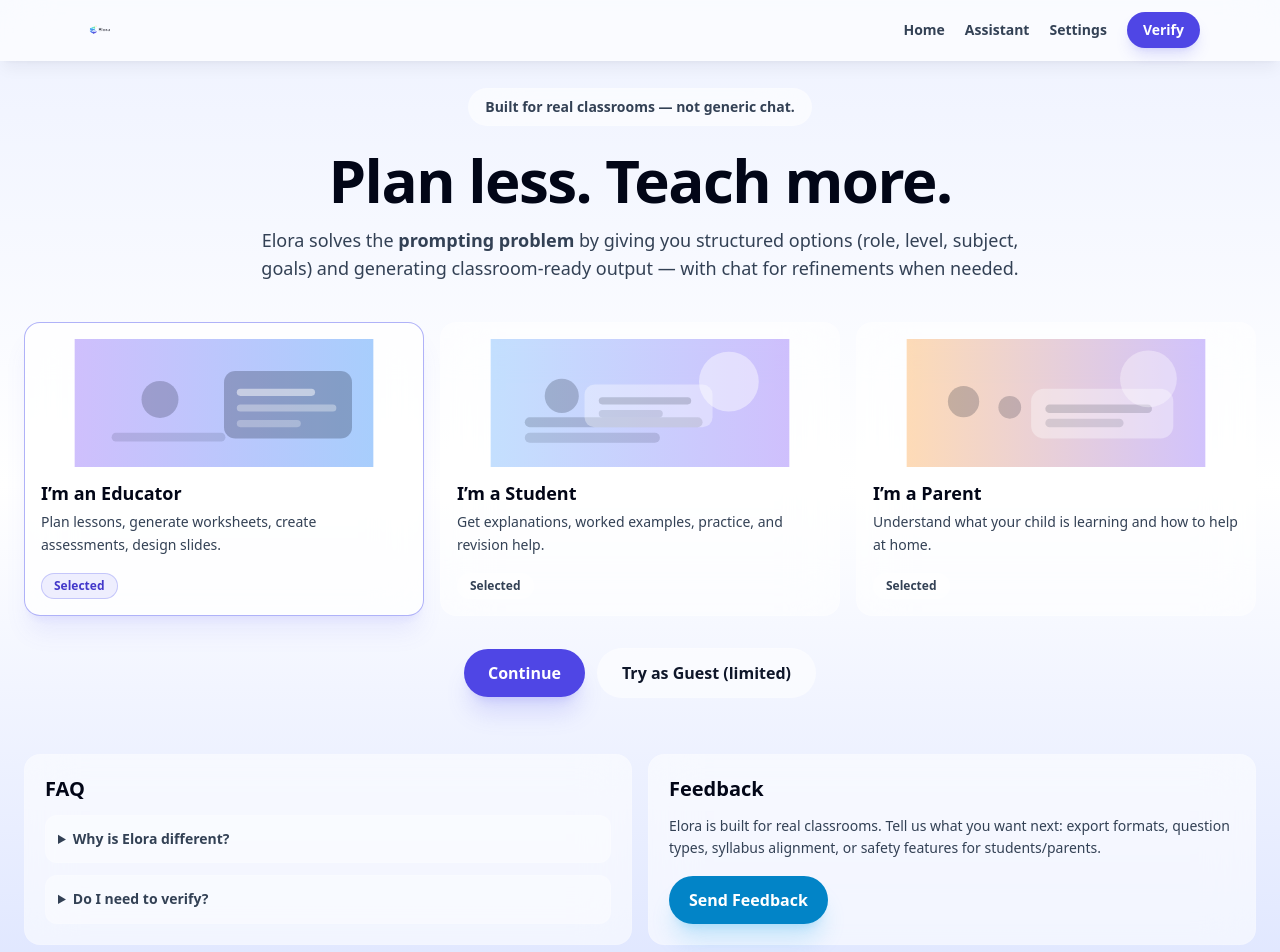
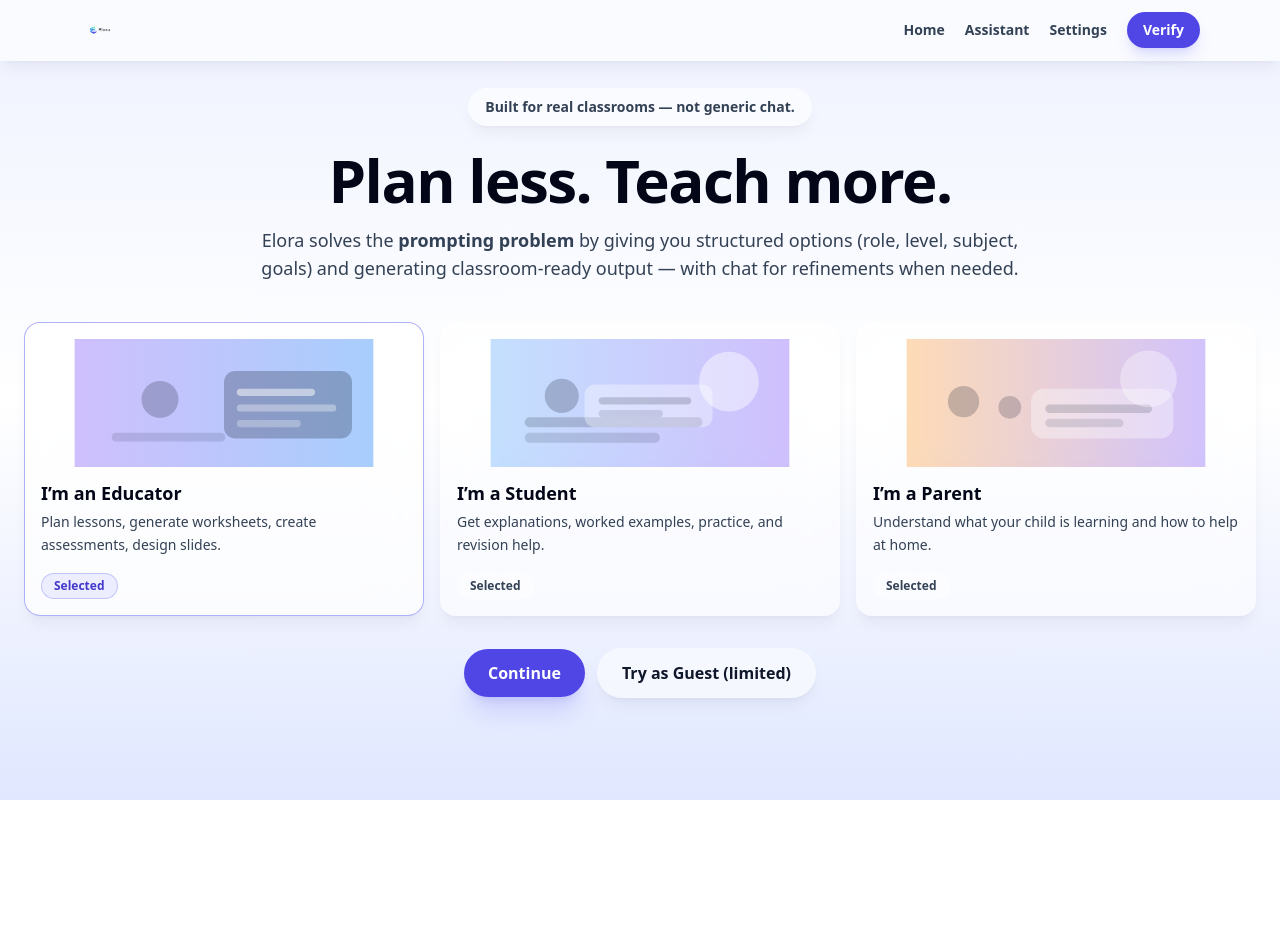
Before and after one commit to tweetharis-netizen/elora-verification-ui, a Next.js app: page / in a window 1280 px wide. Shown: the top 952 px of the page. After the commit the page ends 800 px from the top, so only its background shows below. Built offline with nearby package versions, Linux system fonts and the light colour scheme.

Commit message:
Update index.js

```diff
--- a/pages/index.js
+++ b/pages/index.js
@@ -28,33 +28,45 @@
   const [role, setRoleState] = useState("educator");
   const [gateOpen, setGateOpen] = useState(false);
 
-  const continueFlow = () => {
+  const safeNav = async (path) => {
+    try {
+      await router.push(path);
+    } catch {
+      // Hard fallback (prevents “button does nothing”)
+      window.location.href = path;
+    }
+  };
+
+  const continueFlow = async () => {
     setRole(role);
 
     const s = getSession();
     if (s.verified) {
       setGuest(false);
-      router.push("/assistant");
+      await safeNav("/assistant");
       return;
     }
 
-    // Not verified → prompt verify/guest gate
     setGateOpen(true);
   };
 
-  const pickGuest = () => {
+  const pickGuest = async () => {
+    // Ensure state is committed BEFORE navigation
     setRole(role);
     setVerified(false);
     setGuest(true);
     setGateOpen(false);
-    router.push("/assistant");
+
+    // Next tick improves reliability in some browsers/devices
+    await new Promise((r) => setTimeout(r, 0));
+    await safeNav("/assistant");
   };
 
-  const pickVerify = () => {
+  const pickVerify = async () => {
     setRole(role);
     setGuest(false);
     setGateOpen(false);
-    router.push("/verify");
+    await safeNav("/verify");
   };
 
   return (
@@ -69,7 +81,7 @@
 
       <div className="py-6">
         <div className="text-center">
-          <div className="inline-flex items-center gap-2 px-4 py-2 rounded-full border border-white/10 bg-white/60 dark:bg-slate-950/40 backdrop-blur-xl">
+          <div className="inline-flex items-center gap-2 px-4 py-2 rounded-full border border-white/10 bg-white/60 dark:bg-slate-950/40 backdrop-blur-xl shadow-lg shadow-slate-900/5 dark:shadow-black/30">
             <span className="text-sm font-semibold text-slate-700 dark:text-slate-200">
               Built for real classrooms — not generic chat.
             </span>
@@ -92,9 +104,9 @@
               type="button"
               onClick={() => setRoleState(r.id)}
               className={[
-                "text-left rounded-2xl p-4 border backdrop-blur-xl transition",
+                "text-left rounded-2xl p-4 border backdrop-blur-xl transition shadow-lg shadow-slate-900/5 dark:shadow-black/30",
                 role === r.id
-                  ? "border-indigo-500/50 bg-white/75 dark:bg-slate-950/55 shadow-xl shadow-indigo-500/10"
+                  ? "border-indigo-500/50 bg-white/75 dark:bg-slate-950/55"
                   : "border-white/10 bg-white/55 dark:bg-slate-950/40 hover:bg-white/75 dark:hover:bg-slate-950/55",
               ].join(" ")}
             >
@@ -130,54 +142,15 @@
           <button
             type="button"
             onClick={pickGuest}
-            className="w-full sm:w-auto px-6 py-3 rounded-full font-bold border border-white/10 bg-white/55 dark:bg-slate-950/40 text-slate-900 dark:text-white hover:bg-white/75 dark:hover:bg-slate-950/55"
+            className="w-full sm:w-auto px-6 py-3 rounded-full font-bold border border-white/10 bg-white/55 dark:bg-slate-950/40 text-slate-900 dark:text-white hover:bg-white/75 dark:hover:bg-slate-950/55 shadow-lg shadow-slate-900/5 dark:shadow-black/30"
           >
             Try as Guest (limited)
           </button>
         </div>
-
-        <div id="faq" className="mt-14 grid md:grid-cols-2 gap-4">
-          <div className="rounded-2xl border border-white/10 bg-white/55 dark:bg-slate-950/40 backdrop-blur-xl p-5">
-            <h2 className="text-xl font-black text-slate-950 dark:text-white">FAQ</h2>
-            <div className="mt-3 space-y-3 text-sm text-slate-700 dark:text-slate-300 leading-relaxed">
-              <details className="rounded-xl border border-white/10 bg-white/40 dark:bg-slate-950/30 p-3">
-                <summary className="cursor-pointer font-bold">Why is Elora different?</summary>
-                <p className="mt-2">
-                  Most AI tools fail because prompting is hard. Elora gives you structured options first, then lets you
-                  refine in chat.
-                </p>
-              </details>
-              <details className="rounded-xl border border-white/10 bg-white/40 dark:bg-slate-950/30 p-3">
-                <summary className="cursor-pointer font-bold">Do I need to verify?</summary>
-                <p className="mt-2">
-                  Yes for full features (assessments, slides, exports). Guest mode is limited.
-                </p>
-              </details>
-            </div>
-          </div>
-
-          <div
-            id="feedback"
-            className="rounded-2xl border border-white/10 bg-white/55 dark:bg-slate-950/40 backdrop-blur-xl p-5"
-          >
-            <h2 className="text-xl font-black text-slate-950 dark:text-white">Feedback</h2>
-            <p className="mt-3 text-sm text-slate-700 dark:text-slate-300 leading-relaxed">
-              Elora is built for real classrooms. Tell us what you want next: export formats, question types, syllabus
-              alignment, or safety features for students/parents.
-            </p>
-            <button
-              type="button"
-              className="mt-4 px-5 py-3 rounded-full font-extrabold text-white bg-sky-600 hover:bg-sky-700 shadow-xl shadow-sky-500/20"
-              onClick={() => (window.location.href = "mailto:feedback@elora.app?subject=Elora%20Feedback")}
-            >
-              Send Feedback
-            </button>
-          </div>
-        </div>
       </div>
 
       <Modal open={gateOpen} title="Verify to unlock Elora" onClose={() => setGateOpen(false)}>
-        <p className="text-sm text-slate-700 dark:text-slate-300 leading-relaxed">
+        <p className="text-sm text-slate-700 dark:text-slate-200 leading-relaxed">
           To unlock full features (assessments, slide generation, exports), please verify your email.
           You can still try a limited guest preview.
         </p>
@@ -188,14 +161,14 @@
             onClick={pickVerify}
             className="w-full px-5 py-3 rounded-xl font-extrabold text-white bg-indigo-600 hover:bg-indigo-700 shadow-lg shadow-indigo-500/20"
           >
-            Sign in / Verify
+            Verify
           </button>
           <button
             type="button"
             onClick={pickGuest}
-            className="w-full px-5 py-3 rounded-xl font-bold border border-white/10 bg-white/60 dark:bg-slate-950/40 text-slate-900 dark:text-white hover:bg-white/80 dark:hover:bg-slate-950/60"
+            className="w-full px-5 py-3 rounded-xl font-bold border border-white/10 bg-white/70 dark:bg-slate-950/40 text-slate-900 dark:text-white hover:bg-white/90 dark:hover:bg-slate-950/60 shadow-lg shadow-slate-900/5 dark:shadow-black/30"
           >
-            Try as Guest (limited)
+            Continue as Guest (limited)
           </button>
         </div>
 
```
